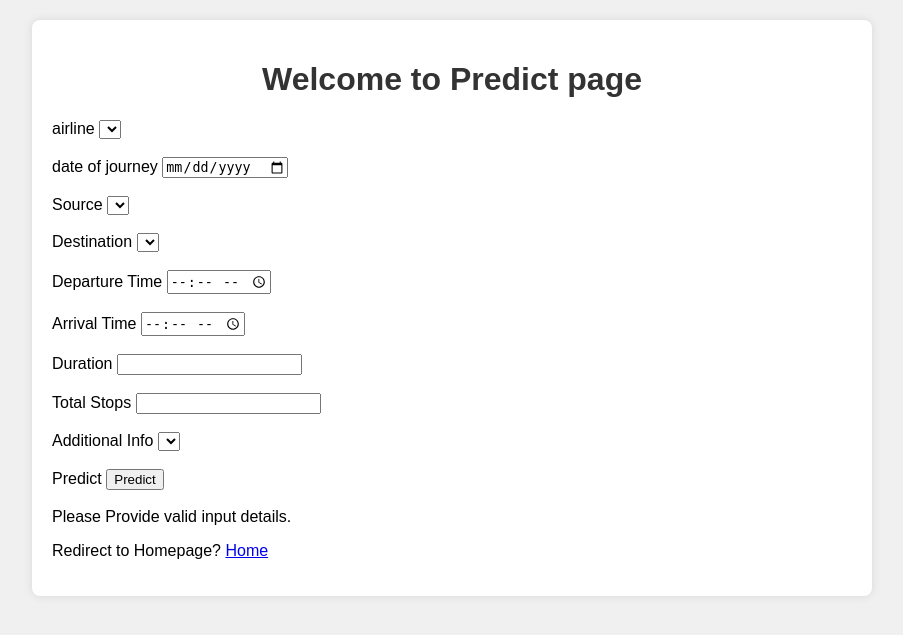
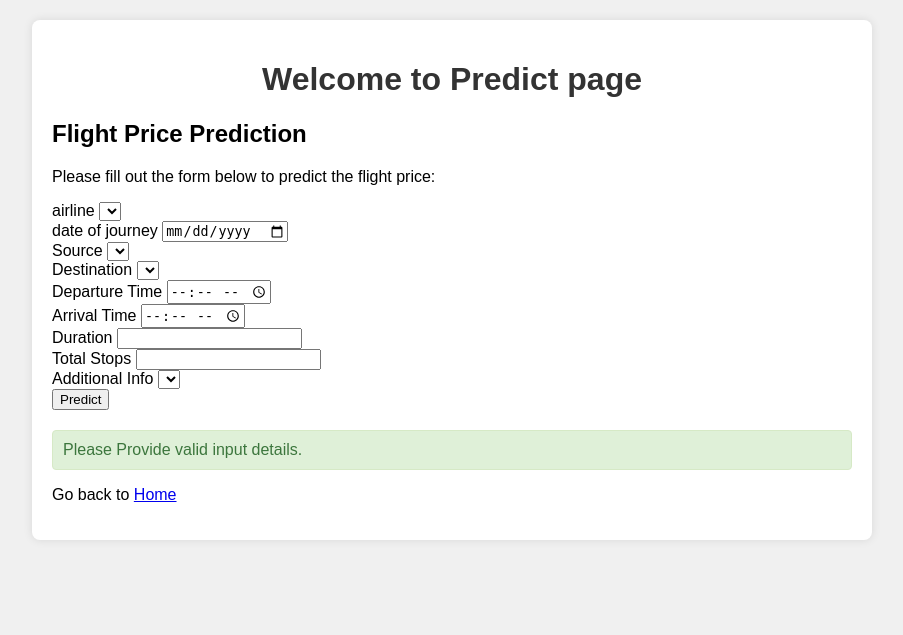
Before and after one commit to Zsclarx/DS_Flights, a Flask app: page /predict in a window 1280 px wide. Shown: the top 635 px of the page, without its empty margins (188-1091 px from the left). Run offline with Flask 3, Linux system fonts and the light colour scheme; lists and menus that the app fills with data are empty; parts of the project's set-up code (start-up, migrations or seed data) failed here and were passed over.

Commit message:
Update predict.html

```diff
--- a/flask_proj/templates/predict.html
+++ b/flask_proj/templates/predict.html
@@ -1,118 +1,112 @@
-
 {% extends "layout.html" %}
 
 {% block content %}
+<div class="content-container">
+    <h2>Flight Price Prediction</h2>
+    <p>Please fill out the form below to predict the flight price:</p>
 
     <form action="" method="post">
         {{ form.hidden_tag() }}
 
-    <div>
+        <div class="form-group">
             {{ form.airline.label }}
-        {{ form.airline }}
+            {{ form.airline(class="form-control") }}
             {% if form.airline.errors %}
                 {% for error in form.airline.errors %}
-                <div>{{ error }}</div>
+                    <div class="error">{{ error }}</div>
                 {% endfor %}
             {% endif %}
         </div>
-    <br>
 
-    <div>
+        <div class="form-group">
             {{ form.dateofjoin.label }}
-        {{ form.dateofjoin }}
+            {{ form.dateofjoin(class="form-control") }}
             {% if form.dateofjoin.errors %}
                 {% for error in form.dateofjoin.errors %}
-                <div>{{ error }}</div>
+                    <div class="error">{{ error }}</div>
                 {% endfor %}
             {% endif %}
         </div>
-    <br>
 
-    <div>
+        <div class="form-group">
             {{ form.source.label }}
-        {{ form.source }}
+            {{ form.source(class="form-control") }}
             {% if form.source.errors %}
                 {% for error in form.source.errors %}
-                <div>{{ error }}</div>
+                    <div class="error">{{ error }}</div>
                 {% endfor %}
             {% endif %}
         </div>
-    <br>
 
-    <div>
+        <div class="form-group">
             {{ form.destination.label }}
-        {{ form.destination }}
+            {{ form.destination(class="form-control") }}
             {% if form.destination.errors %}
                 {% for error in form.destination.errors %}
-                <div>{{ error }}</div>
+                    <div class="error">{{ error }}</div>
                 {% endfor %}
             {% endif %}
         </div>
-    <br>
 
-    <div>
+        <div class="form-group">
             {{ form.dept_time.label }}
-        {{ form.dept_time }}
+            {{ form.dept_time(class="form-control") }}
             {% if form.dept_time.errors %}
                 {% for error in form.dept_time.errors %}
-                <div>{{ error }}</div>
+                    <div class="error">{{ error }}</div>
                 {% endfor %}
             {% endif %}
         </div>
-    <br>
 
-    <div>
+        <div class="form-group">
             {{ form.arrival_time.label }}
-        {{ form.arrival_time }}
+            {{ form.arrival_time(class="form-control") }}
             {% if form.arrival_time.errors %}
                 {% for error in form.arrival_time.errors %}
-                <div>{{ error }}</div>
+                    <div class="error">{{ error }}</div>
                 {% endfor %}
             {% endif %}
         </div>
-    <br>
-    <div>
+
+        <div class="form-group">
             {{ form.duration.label }}
-        {{ form.duration }}
+            {{ form.duration(class="form-control") }}
             {% if form.duration.errors %}
                 {% for error in form.duration.errors %}
-                <div>{{ error }}</div>
+                    <div class="error">{{ error }}</div>
                 {% endfor %}
             {% endif %}
         </div>
-    <br>
-    <div>
+
+        <div class="form-group">
             {{ form.total_stops.label }}
-        {{ form.total_stops }}
+            {{ form.total_stops(class="form-control") }}
             {% if form.total_stops.errors %}
                 {% for error in form.total_stops.errors %}
-                <div>{{ error }}</div>
+                    <div class="error">{{ error }}</div>
                 {% endfor %}
             {% endif %}
         </div>
-    <br>
-    <div>
+
+        <div class="form-group">
             {{ form.additional_info.label }}
-        {{ form.additional_info }}
+            {{ form.additional_info(class="form-control") }}
             {% if form.additional_info.errors %}
                 {% for error in form.additional_info.errors %}
-                <div>{{ error }}</div>
+                    <div class="error">{{ error }}</div>
                 {% endfor %}
             {% endif %}
         </div>
-    <br>
 
-    <div>
-        {{ form.submit.label }}
-        {{ form.submit() }}
+        <div class="form-group">
+            {{ form.submit(class="btn btn-primary") }}
         </div>
-    <br>
-    <div>
+
+        <div class="message">
             {{ message }}
         </div>
-    <div>
-        <p> Redirect to Homepage? <a href = "{{ url_for('home') }}"> Home </a></p>
+
+        <p>Go back to <a href="{{ url_for('home') }}">Home</a></p>
+    </form>
 </div>
-</form>
-
 {% endblock %}
```
Lines whose indentation alone changed are shown as unchanged.
